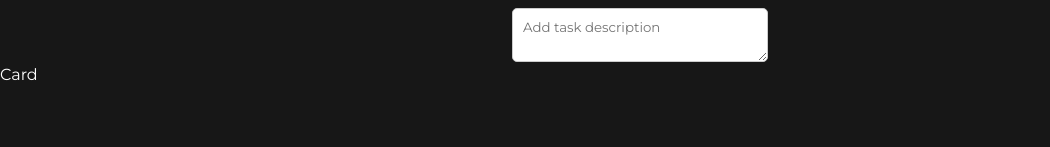
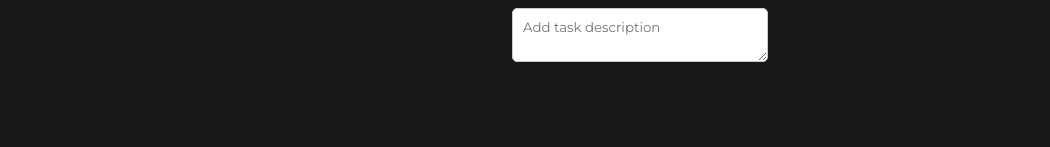
Before and after one commit to RenanCruz7/todo-app, a React (Vite) app: page / in a window 1280 px wide. Shown: the part 153-300 px from the top of the page, without its empty margins (0-1050 px from the left). Built offline with nearby package versions, Linux system fonts and the light colour scheme.

Commit message:
Utilizando Zustand para gerenciar estado

```diff
--- a/src/components/card/Card.css
+++ b/src/components/card/Card.css
@@ -0,0 +1,17 @@
+.cards-container {
+    display: flex;
+    flex-direction: column;
+    align-items: center;
+    margin-top: 20px;
+    background-color: wheat;
+}
+
+.card {
+    border: 1px solid #ccc;
+    border-radius: 5px;
+    padding: 10px;
+    margin: 10px 0;
+    width: 80%;
+    box-shadow: 0 2px 4px rgba(0, 0, 0, 0.1);
+
+}
--- a/src/components/card/Card.tsx
+++ b/src/components/card/Card.tsx
@@ -1,7 +1,15 @@
+import { useTaskStore } from "../../store/useTaskStore";
+
 function Card(){
+    const tasks = useTaskStore((state) => state.tasks);
     return (
-        <div className="card">
-            <h1>Card</h1>
+        <div className="cards-container">
+            {tasks.map((task, index) => (
+                <div key={index} className="card">
+                    <h1>{task.title}</h1>
+                    <p>{task.description}</p>
+                </div>
+            ))}
         </div>
     )
 }
--- a/src/components/new-task/NewTask.tsx
+++ b/src/components/new-task/NewTask.tsx
@@ -1,10 +1,35 @@
 import './NewTask.css';
+import React, { useState } from 'react';
+import { useTaskStore } from '../../store/useTaskStore';
+function NewTask() {
+    const [title, setTitle] = useState('');
+    const [description, setDescription] = useState('');
+    const addTask = useTaskStore((state) => state.addTask);
 
-function NewTask() {
+    const handleKeyPress = (event: React.KeyboardEvent<HTMLInputElement | HTMLTextAreaElement>) => {
+        if (event.key === 'Enter') {
+            addTask({ title, description });
+            setTitle('');
+            setDescription('');
+        }
+    };
     return (
         <section className="new-task-container">
-            <input className="new-task-input" type="text" placeholder="Add title" />
-            <textarea className="new-task-textarea" placeholder="Add task description"></textarea>
+            <input
+            className="new-task-input"
+            type="text"
+            placeholder="Add title"
+            value={title}
+            onChange={(e) => setTitle(e.target.value)}
+            onKeyPress={handleKeyPress}
+            />
+            <textarea
+            className="new-task-textarea"
+            placeholder="Add task description"
+            value={description}
+            onChange={(e) => setDescription(e.target.value)}
+            onKeyPress={handleKeyPress}
+            ></textarea>
         </section>
     );
 }
--- /dev/null
+++ b/src/store/useTaskStore.ts
@@ -0,0 +1,16 @@
+import  {create,SetState}  from 'zustand';
+
+interface Task {
+    title: string;
+    description: string;
+}
+
+interface TaskStore {
+    tasks: Task[];
+    addTask: (task: Task) => void;
+}
+
+export const useTaskStore = create<TaskStore>((set: SetState<TaskStore>) => ({
+    tasks: [],
+    addTask: (task: Task) => set((state: TaskStore) => ({ tasks: [...state.tasks, task] })),
+}));
```
